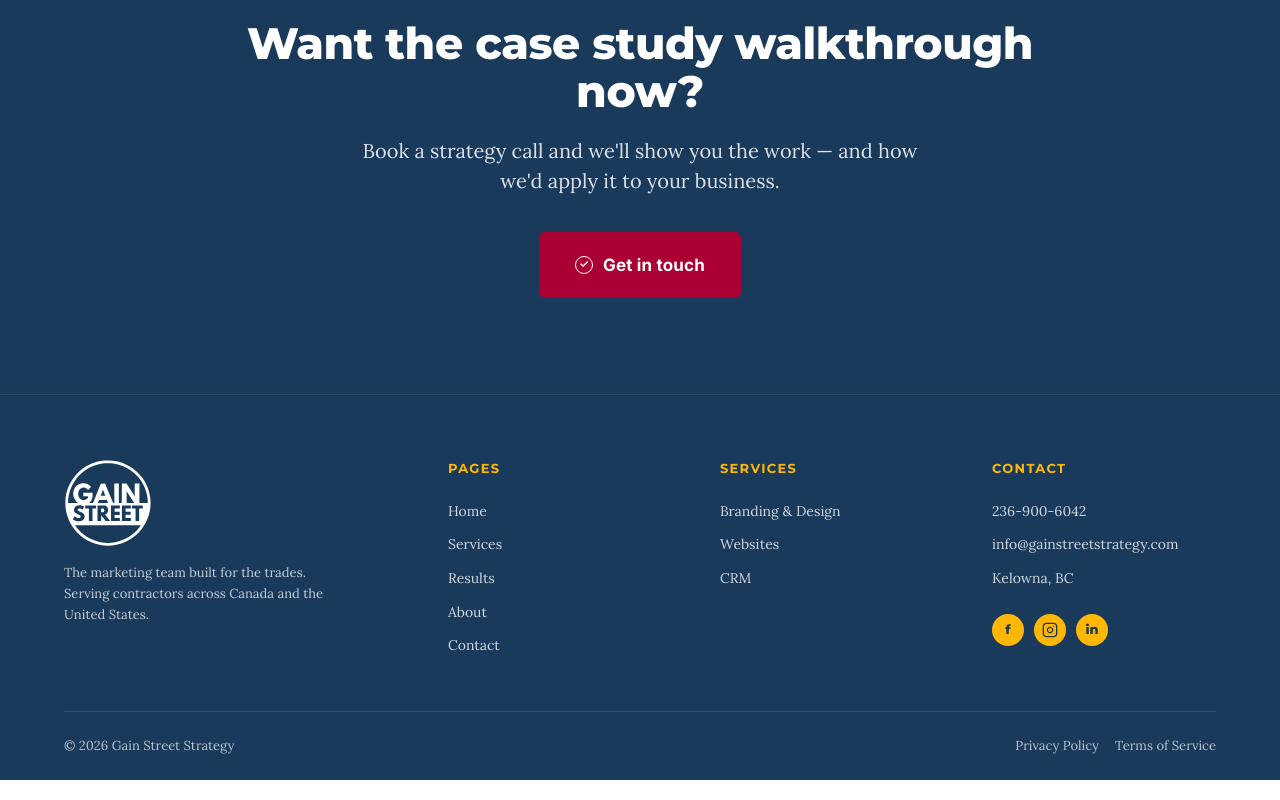
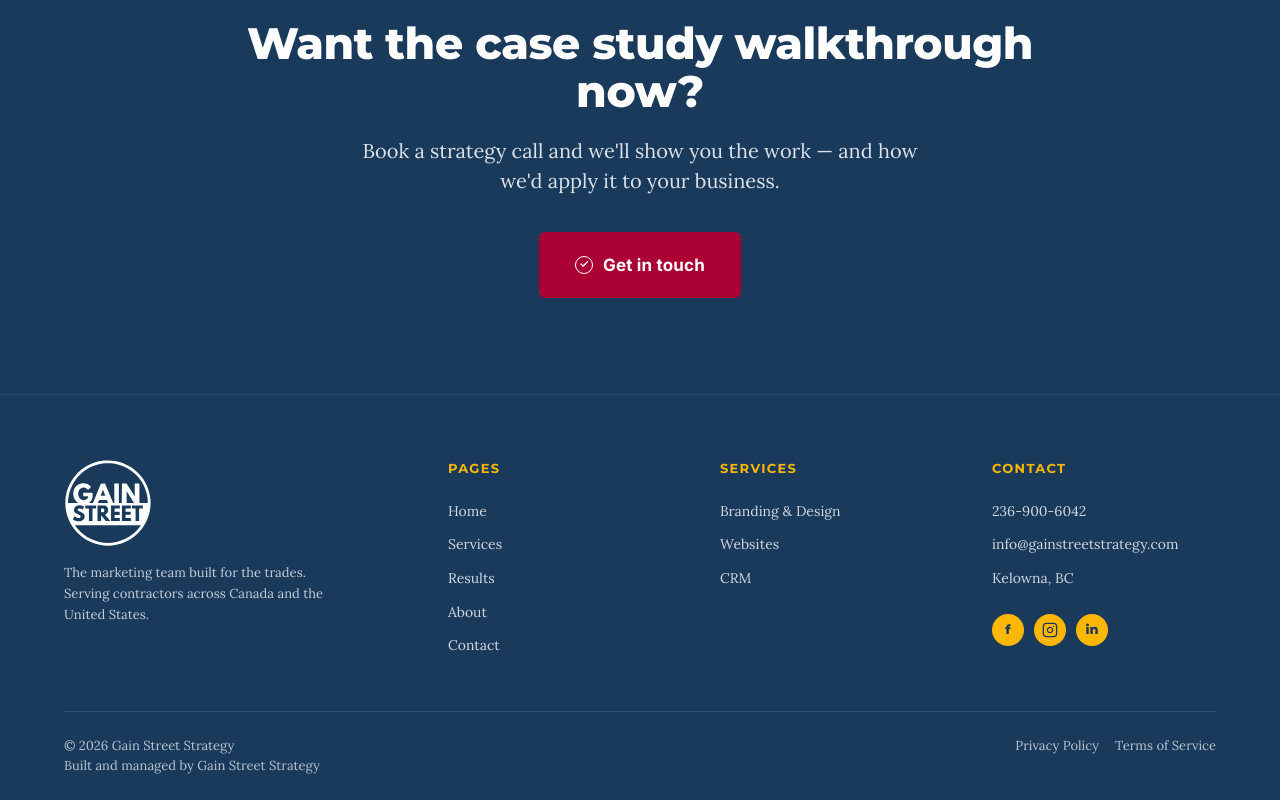
Before and after one commit to gainstreet/gss-website, a plain HTML site: page results.html in a window 1280 px wide. Shown: the part 5621-6421 px from the top of the page. Drawn offline with Linux system fonts and the light colour scheme.

Commit message:
Add requested Gain Street website footer attribution

```diff
--- a/results.html
+++ b/results.html
@@ -1020,7 +1020,7 @@ p{font-size:17px;font-family:'Lora',Georgia,serif}
       </div>
     </div>
     <div class="footer-bottom">
-      <div>© 2026 Gain Street Strategy</div>
+      <div>© 2026 Gain Street Strategy<br>Built and managed by Gain Street Strategy</div>
       <div class="footer-legal"><a href="https://www.gainstreet.ca/terms-of-service-and-privacy-agreement" target="_blank" rel="noopener">Privacy Policy</a><a href="https://www.gainstreet.ca/terms-of-service-and-privacy-agreement" target="_blank" rel="noopener">Terms of Service</a></div>
     </div>
   </div>
```
